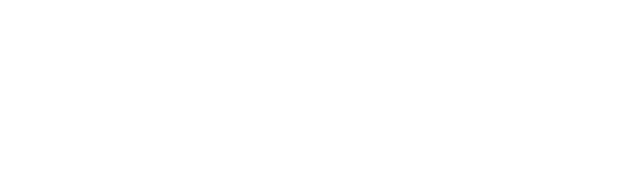
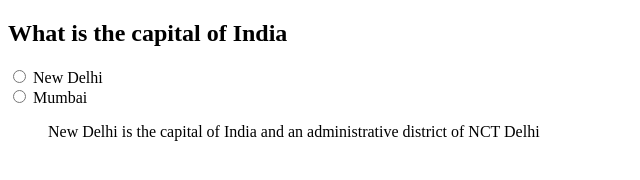
Before and after one commit to acciojob/trivia-dkrishna11, a website: page main.html in a window 1280 px wide. Shown: the whole page, without its empty margins (0-640 px from the left). Drawn offline with Linux system fonts and the light colour scheme.

Commit message:
created a submission

```diff
--- a/main.html
+++ b/main.html
@@ -8,6 +8,17 @@
 
 <body>
 	<!-- the entire body must be written by student -->
+	<h2>What is the capital of India</h2>
+
+	<input type="radio" name="capital">
+	<label name="capital">New Delhi</label>
+	<br>
+	<input type="radio" name="capital">
+	<label name="capital">Mumbai</label>
+
+	<blockquote cite="https://en.wikipedia.org/wiki/New_Delhi">
+		New Delhi is the capital of India and an administrative district of NCT Delhi
+	</blockquote>
     <script type="text/javascript" src="./script.js">
 </script>
 
```
